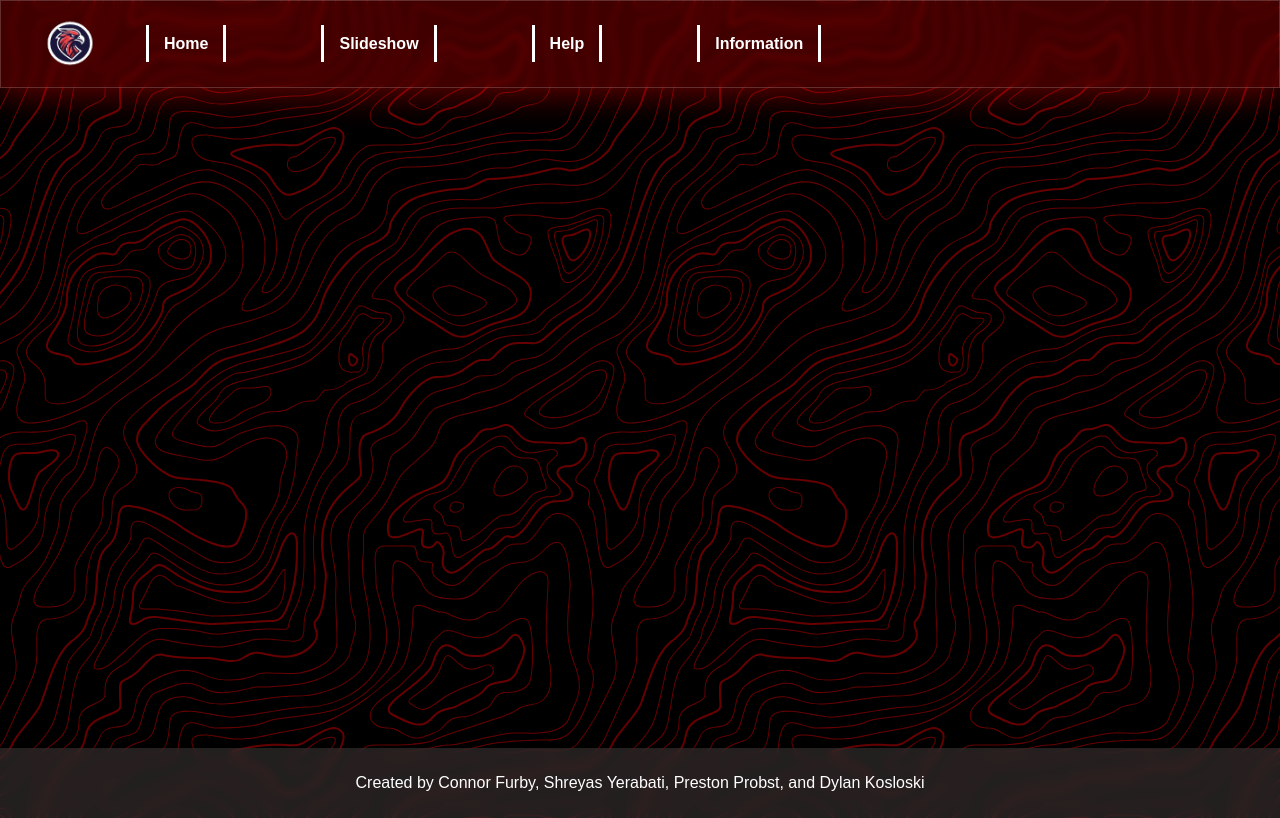
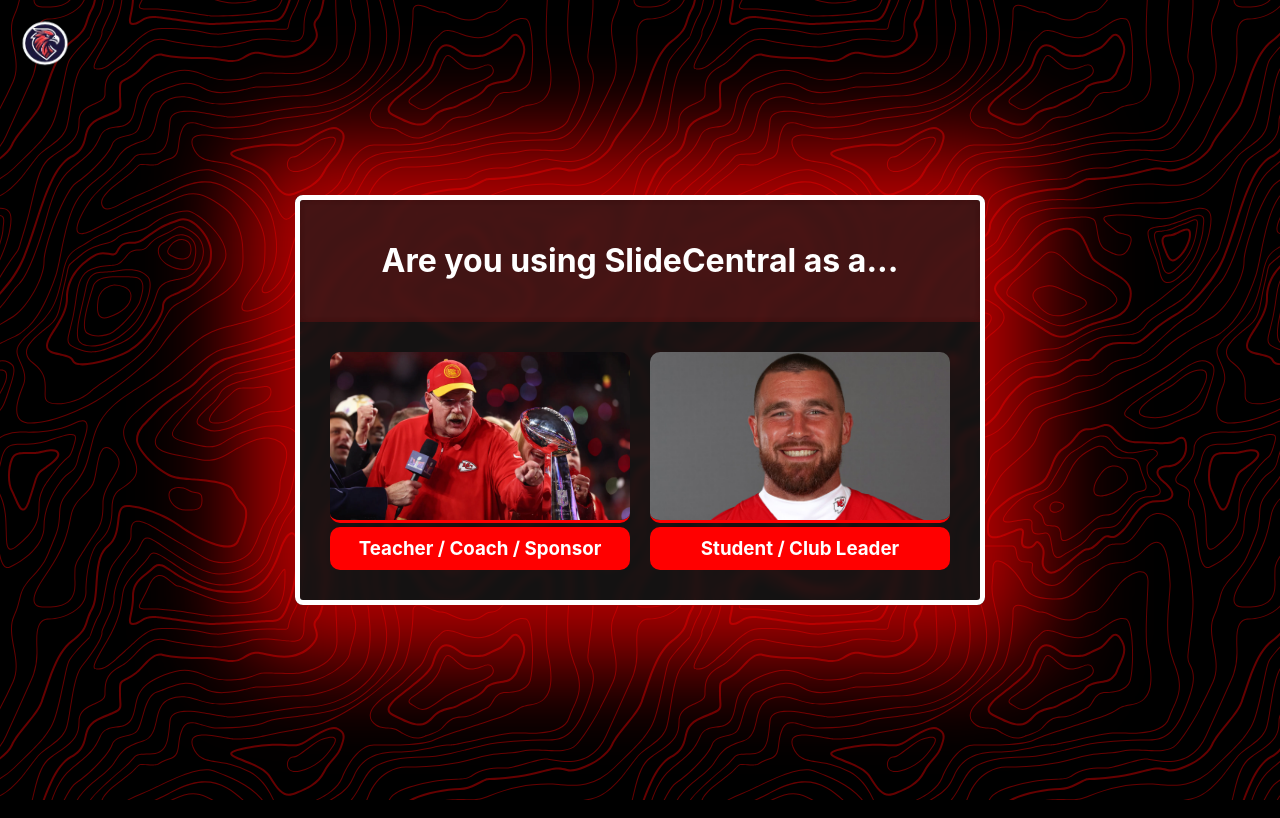
Before and after one commit to NCHS-Software-Engineering/SlideCentral, a React (Create React App) app in the folder my-app/: page /signin in a window 1280 px wide. Built offline with nearby package versions, Linux system fonts and the light colour scheme.

Commit message:
signin page working
1

```diff
--- a/my-app/src/assets/App.jsx
+++ b/my-app/src/assets/App.jsx
@@ -7,14 +7,15 @@ import Help from './Help.jsx';
 import Information from './Information.jsx';
 import Carousel from './Carousel.jsx';
 
-function App() {
+import SignIn  from './SignedIn/SignIn.jsx';
+
+function Layout() {
   return (
-    <Router>
     <div className="App">
       <MainHeader />
-        <div className = "content">
+      <div className="content">
         <Routes>
-            <Route index element={<Home/>} />
+          <Route index element={<Home />} />
           <Route path="/slideshow" element={<Carousel />} />
           <Route path="/help" element={<Help />} />
           <Route path="/information" element={<Information />} />
@@ -24,6 +25,16 @@ function App() {
         <Footer />
       </div>
     </div>
+  );
+}
+
+function App() {
+  return (
+    <Router>
+      <Routes>
+        <Route path="/signin" element={<SignIn />} />
+        <Route path="/*" element={<Layout />} />
+      </Routes>
     </Router>
   );
 }
--- a/my-app/src/assets/Home.jsx
+++ b/my-app/src/assets/Home.jsx
@@ -1,7 +1,7 @@
 import LargeSlideCentralLogo from './Media/images/sslogonobg1.png';
 import './Style.css';
 import './Background.css';
-
+import { Link } from "react-router-dom";
 
 function Home() {
     return (
@@ -18,7 +18,7 @@ function Home() {
                 <div className="get-started-content">
                     <h2>GET STARTED</h2>
                     <p>It's really easy to make a slide for your club, activity, sport, or event! Simply sign in with your student or teacher Google account below to get started.</p>
-                    <a href = "signedin/signin.html"><button id="signIn" className="google-sign-in">Sign in with Google</button></a>
+                    <Link to="/signin"><button id="signIn" className="google-sign-in">Sign in with Google</button></Link>
                     <button id="viewSlides" className="view-slides">VIEW SLIDES</button>
                 </div>
             </section>
--- a/my-app/src/assets/SignedIn/SignIn.jsx
+++ b/my-app/src/assets/SignedIn/SignIn.jsx
@@ -1,21 +1,28 @@
+import { Link } from "react-router-dom";
+import styles from './SignIn.module.css';
+import '../Background.css';
+
+import TeacherImg from '../Media/images/teacher.webp';
+import StudentImg from '../Media/images/student.jpeg';
+import NavLogo from '../Media/images/sclogo1.png';
 
 function SignIn () {
   return (
         <main>
-            <Link to="../"><img src="../images/sclogo1.png" alt="Slide Central Logo" class="nav-logo"/></Link>
+            <Link to="../"><img src={NavLogo} alt="Slide Central Logo" className={styles.navLogo}/></Link>
 
-            <div class="signincontainer">
-                <div class="card">
-                    <div class="header">
+            <div className={styles.signincontainer}>
+                <div className={styles.card}>
+                    <div className={styles.header}>
                         <h1>Are you using SlideCentral as a...</h1>
                     </div>
-                    <div class="content">
-                        <div class="option">
-                            <img src="../images/teacher.webp" alt="Teacher"/>
+                    <div className={styles.content}>
+                        <div className={styles.option}>
+                            <img src={TeacherImg} alt="Teacher"/>
                             <a href="teacherside/teacherdashboard.html"><h3>Teacher / Coach / Sponsor</h3></a>
                         </div>
-                        <div class="option">
-                            <img src="../images/student.jpeg" alt="Student"/>
+                        <div className={styles.option}>
+                            <img src={StudentImg} alt="Student"/>
                             <a href="studentside/studentdashboard.html"><h3>Student / Club Leader</h3></a>
                         </div>
                     </div>
--- a/my-app/src/assets/SignedIn/SignIn.css
+++ b/my-app/src/assets/SignedIn/SignIn.module.css
@@ -1,12 +1,12 @@
-.nav-logo2 { /* logo picture */
+.navLogo { /* logo picture */
     height: 50px;
     border-right: none;
     text-decoration: none;
     color: white;
     font-weight: bold;
     position: absolute;
-    margin-top: 10px;
-    margin-left: 10px;
+    margin-top: 17px;
+    margin-left: 16px;
   }
 
   body {
@@ -19,7 +19,6 @@
       justify-content: center;
       align-items: center;
       min-height: 100vh;
-      background-color: black;
   }
   .card {
       background: #3A3B3C;
@@ -69,8 +68,10 @@
     text-decoration: none;
   }
   .option h3:hover {
-    color: #000435;
-    border-left: 3px solid #000435;
-    border-right: 3px solid #000435;
     transition: 0.3s;
+    color: red;
+    border-left: 3px solid red;
+    border-right: 3px solid red;
+    transition: 0.3s;
+    background-color: #8B0000;
   }
--- a/my-app/src/assets/Style.css
+++ b/my-app/src/assets/Style.css
@@ -52,7 +52,7 @@ header { /* background of header */
 nav ul { /* all items together */
   list-style: none;
   padding: 0;
-  margin-left: 30px;
+  margin-left: 5px;
 
   display: flex;
   align-items: center;
```
Also changed, not shown: my-app/src/assets/Background.css. Lines whose indentation alone changed are shown as unchanged.
